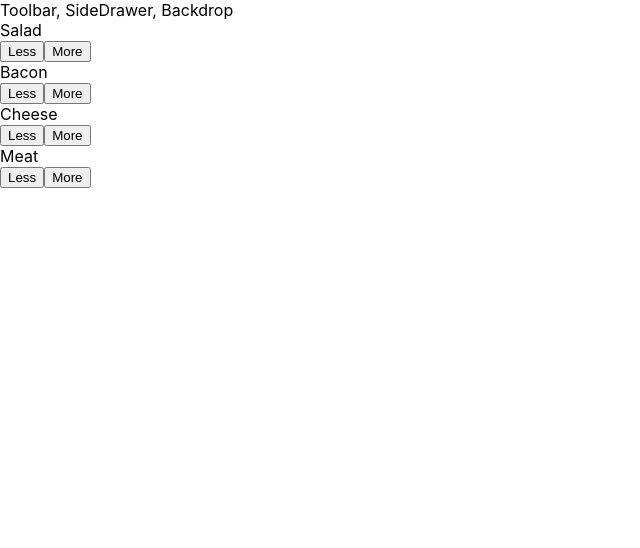
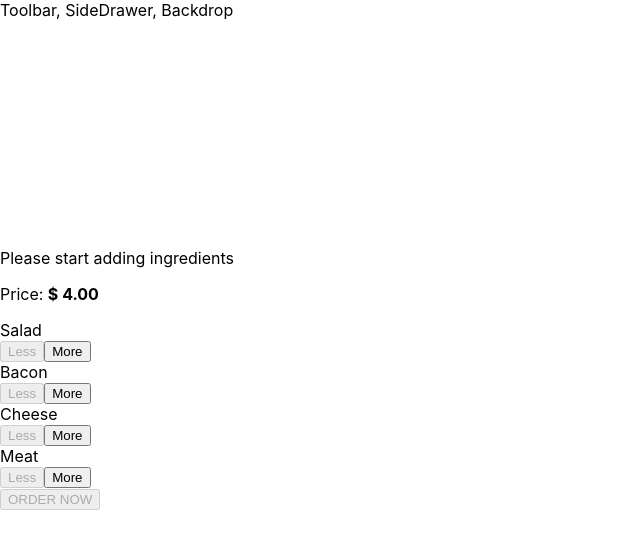
Before and after one commit to nahux/burger_builder, a React app: page / in a window 1280 px wide. Shown: the top 548 px of the page, without its empty margins (0-640 px from the left). Built offline with nearby package versions, Linux system fonts and the light colour scheme.

Commit message:
Added working build controls with order button and order summary(still incomplete)

```diff
--- a/src/components/Burger/BuildControls/BuildControl/BuildControl.js
+++ b/src/components/Burger/BuildControls/BuildControl/BuildControl.js
@@ -6,9 +6,14 @@
 
 		<div className={classes.Label}> {props.ingredientLabel} </div>
 
-		<button className={classes.Less}>Less</button>
+		<button
+			className={classes.Less}
+			onClick={props.ingRemoved}
+			disabled={props.disabled}> Less </button>
 
-		<button className={classes.More}>More</button>
+		<button
+			className={classes.More}
+			onClick={props.ingAdded}> More </button>
 	</div>
 );
 export default buildControl;
--- a/src/components/Burger/BuildControls/BuildControls.css
+++ b/src/components/Burger/BuildControls/BuildControls.css
@@ -8,3 +8,44 @@
 	margin: auto;
 	padding: 10px 0;
 }
+
+.OrderButton {
+    background-color: #DAD735;
+    outline: none;
+    cursor: pointer;
+    border: 1px solid #966909;
+    color: #966909;
+    font-family: inherit;
+    font-size: 1.2em;
+    padding: 15px 30px;
+    box-shadow: 2px 2px 2px #966909;
+}
+
+.OrderButton:hover, .OrderButton:active {
+    background-color: #A0DB41;
+    border: 1px solid #966909;
+    color: #966909;
+}
+
+.OrderButton:disabled {
+    background-color: #C7C6C6;
+    cursor: not-allowed;
+    border: 1px solid #ccc;
+    color: #888888;
+}
+
+.OrderButton:not(:disabled) {
+    animation: enable 0.3s linear;
+}
+
+@keyframes enable {
+    0% {
+        transform: scale(1);
+    }
+    60% {
+        transform: scale(1.1);
+    }
+    100% {
+        transform: scale(1);
+    }
+}
--- a/src/components/Burger/BuildControls/BuildControls.js
+++ b/src/components/Burger/BuildControls/BuildControls.js
@@ -12,9 +12,20 @@
 const buildControls = (props) => (
 
 	<div className={classes.BuildControls}>
+		<p> Price: <strong>$ {props.price.toFixed(2)} </strong> </p>
 		{controls.map(ctrl => (
-			<BuildControl key={ctrl.label} ingredientLabel={ctrl.label} />
+			<BuildControl
+				key={ctrl.label}
+				ingredientLabel={ctrl.label}
+				ingAdded={() => props.ingredientAdded(ctrl.type)}
+				ingRemoved={() => props.ingredientRemoved(ctrl.type)}
+				disabled={props.disabled[ctrl.type]}
+			/>
 			))}
+		<button
+			className={classes.OrderButton}
+			disabled={!props.purchasable}
+			onClick={props.ordered}> ORDER NOW </button>
 	</div>
 
 );
--- /dev/null
+++ b/src/components/Burger/OrderSummary/OrderSummary.js
@@ -0,0 +1,27 @@
+import React  from 'react';
+import Aux from '../../../hoc/Auxiliary';
+
+const orderSummary = (props) => {
+
+	const ingredientsSummary =
+		Object.keys(props.ingredients)
+			.map(igKey => {
+				return (
+					<li key={igKey}>
+						<span style={{textTransform: 'capitalize'}}>{igKey}</span> : {props.ingredients[igKey]}
+					</li>
+				);
+			});
+
+	return (
+		<Aux>
+			<h3>Your order</h3>
+			<p>A burger with the following ingredients:</p>
+			<ul>
+				{ingredientsSummary}
+			</ul>
+			<p>Continue to checkout?</p>
+		</Aux>
+	);
+};
+export default orderSummary;
--- /dev/null
+++ b/src/components/UI/Modal/Modal.css
@@ -0,0 +1,20 @@
+.Modal {
+    position: fixed;
+    z-index: 500;
+    background-color: white;
+    width: 70%;
+    border: 1px solid #ccc;
+    box-shadow: 1px 1px 1px black;
+    padding: 16px;
+    left: 15%;
+    top: 30%;
+    box-sizing: border-box;
+    transition: all 0.3s ease-out;
+}
+
+@media (min-width: 600px) {
+    .Modal {
+        width: 500px;
+        left: calc(50% - 250px);
+    }
+}
--- /dev/null
+++ b/src/components/UI/Modal/Modal.js
@@ -0,0 +1,13 @@
+import React  from 'react';
+import classes from './Modal.css';
+
+const modal = (props) => (
+	<div 	className={classes.Modal}
+				style={{
+								transform: props.show ? 'translateY(0)' : 'translateY(-100vh)',
+							 	opacity: props.show ? '1' : '0'
+							}}>
+		{props.children}
+	</div>
+);
+export default modal;
--- a/src/containers/BurgerBuilder/BurgerBuilder.js
+++ b/src/containers/BurgerBuilder/BurgerBuilder.js
@@ -2,23 +2,98 @@
 import Aux from '../../hoc/Auxiliary';
 import Burger from '../../components/Burger/Burger';
 import BuildControls from '../../components/Burger/BuildControls/BuildControls';
+import Modal from '../../components/UI/Modal/Modal';
+import OrderSummary from '../../components/Burger/OrderSummary/OrderSummary';
+
+const INGREDIENTS_PRICES = {
+	salad: 0.5,
+	cheese: 0.4,
+	bacon: 0.8,
+	meat: 2
+}
 
 export default class BurgerBuilder extends Component {
 
 	state = {
 		ingredients: {
-			salad:1,
-			bacon:1,
-			cheese:2,
-			meat:1
+			salad:0,
+			bacon:0,
+			cheese:0,
+			meat:0
+		},
+		totalPrice:4,
+		purchasable:false,
+		checkout: false
+	}
+
+	//Handler to add an ingredient
+	addIngredientHandler = (type) => {
+		const oldCount = this.state.ingredients[type];
+		const updatedCount = oldCount + 1;
+		const updatedIngredients = {
+			...this.state.ingredients
+		};
+		updatedIngredients[type] = updatedCount;
+		const priceAddition = INGREDIENTS_PRICES[type];
+		const oldPrice = this.state.totalPrice;
+		const newPrice = oldPrice + priceAddition;
+		this.setState({totalPrice: newPrice, ingredients: updatedIngredients});
+		this.updatePurchasable(updatedIngredients);
+	}
+	//Handler to remove an ingredient
+	removeIngredientHandler = (type) => {
+		const oldCount = this.state.ingredients[type];
+		if(oldCount > 0){
+			const updatedCount = oldCount - 1;
+			const updatedIngredients = {...this.state.ingredients};
+			updatedIngredients[type] = updatedCount;
+			const oldPrice = this.state.totalPrice;
+			const newPrice = oldPrice - INGREDIENTS_PRICES[type];
+			this.setState({totalPrice: newPrice, ingredients: updatedIngredients});
+			this.updatePurchasable(updatedIngredients);
 		}
 	}
 
+	//Check if there are ingredients added to order the burger
+	updatePurchasable (ingredients) {
+		//Turn the ingredients object into an array of the values
+		const sum = Object.keys(ingredients)
+									.map(igKey => {
+										return ingredients[igKey];
+									})
+									//Convert the array of values into a single sum number
+									.reduce((sum, elem) => {
+										return sum + elem;
+									},0);
+		//Set purchasable true if the sum is > 0, which means there is at least one ingredient
+		this.setState({purchasable: sum > 0});
+	}
+
+	//Check if Order Now was clicked to go to OrderSummary
+	updateCheckout = () => {
+		this.setState({checkout: true});
+	}
+
 	render() {
+		//Disable buttons for the limit of ingredients
+		const disabledInfo = { ...this.state.ingredients };
+		//Set it to {salad:true, bacon: false, etc...}
+		for(let key in disabledInfo){ disabledInfo[key] = disabledInfo[key] <= 0 }
+
 		return (
 			<Aux>
+				<Modal show={this.state.checkout}>
+					<OrderSummary ingredients={this.state.ingredients} />
+				</Modal>
 				<Burger ingredients={this.state.ingredients} />
-				<BuildControls />
+				<BuildControls
+					price={this.state.totalPrice}
+					ingredientAdded={this.addIngredientHandler}
+					ingredientRemoved={this.removeIngredientHandler}
+					disabled={disabledInfo}
+					purchasable={this.state.purchasable}
+					ordered={this.updateCheckout}
+				/>
 			</Aux>
 		);
 	}
```
